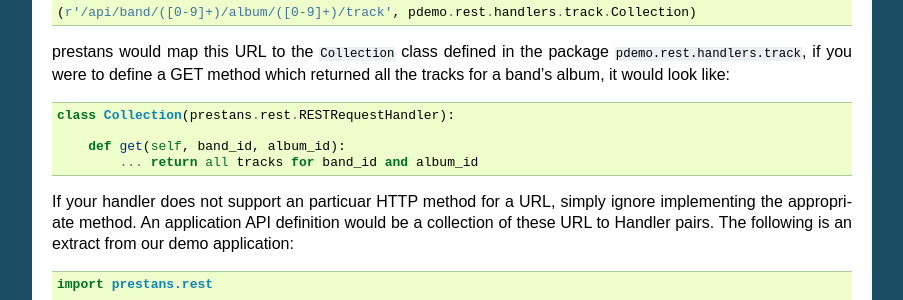
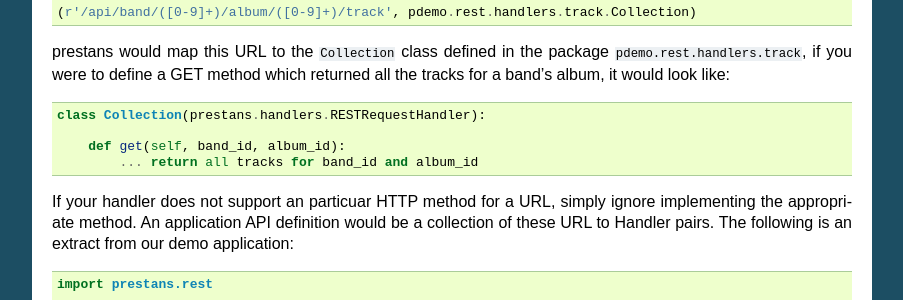
Before and after one commit to anomaly/prestans-docs, a Sphinx documentation site: the page built from source/handlers.rst, in a window 1280 px wide and 900 px high, scrolled down 1099 px. Shown: the part 152-452 px from the top of the window, without its empty margins (198-1101 px from the left). Built offline with Sphinx 7.4.7, drawn with Linux system fonts in a browser that asks for light colours; some of the changed text lies outside the part shown.

Commit message:
Errata #5, changes prestans.rest.RESTRequestHandler to prestans.handlers.RESTRequestHandler
Thanks @rasjidw

```diff
--- a/source/handlers.rst
+++ b/source/handlers.rst
@@ -54,7 +54,7 @@ url_map a non-optional parameter, requires pairs of URL patterns and REST Handle
 
 prestans would map this URL to the ``Collection`` class defined in the package ``pdemo.rest.handlers.track``, if you were to define a GET method which returned all the tracks for a band's album, it would look like::
 
-        class Collection(prestans.rest.RESTRequestHandler):
+        class Collection(prestans.handlers.RESTRequestHandler):
 
             def get(self, band_id, album_id):
                 ... return all tracks for band_id and album_id
@@ -134,7 +134,7 @@ To put it in perspective of your handler code, prestans will execute the followi
 
 .. code-block:: python
 
-        class Collection(prestans.rest.RESTRequestHandler):
+        class Collection(prestans.handlers.RESTRequestHandler):
 
             def handler_will_run(self):
                 ... do your setup stuff here
@@ -185,7 +185,7 @@ By default the response is set to a dictionary. Remember that at the end of the
 
     import prestans.rest
 
-    class AlbumEntityHandler(prestans.rest.RESTRequestHandler):
+    class AlbumEntityHandler(prestans.handlers.RESTRequestHandler):
 
         def get(self, band_id, album_id):
 
@@ -214,7 +214,7 @@ A snippet that outlines this example would look as follows:
 
     import prestans.rest
 
-    class AlbumEntityHandler(prestans.rest.RESTRequestHandler):
+    class AlbumEntityHandler(prestans.handlers.RESTRequestHandler):
 
         def get(self, band_id, album_id):
 
--- a/source/models.rst
+++ b/source/models.rst
@@ -205,7 +205,7 @@ Models are a great way of constructing sound responses. They are also serializab
 
 .. code-block:: python
 
-    class AlbumEntityHandler(prestans.rest.RESTRequestHandler):
+    class AlbumEntityHandler(prestans.handlers.RESTRequestHandler):
 
         def get(self, band_id, album_id):
 
```
